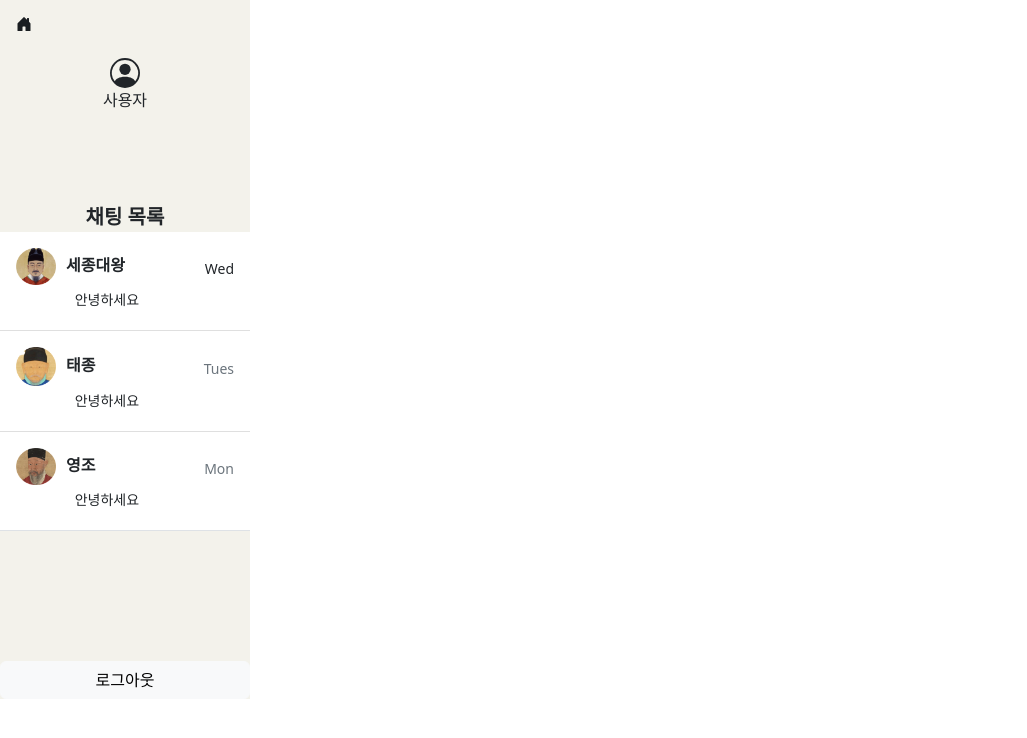
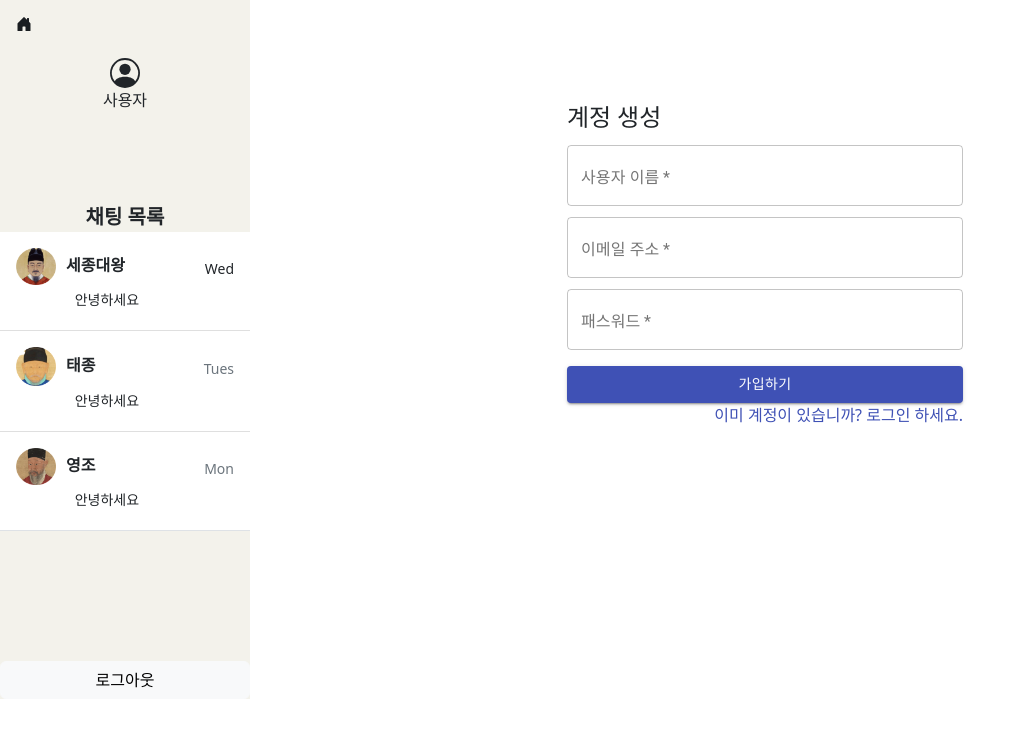
Before and after one commit to HSORI-SLSL/FRONT, a React (Create React App) app: page /signup in a window 1280 px wide. Shown: the top 738 px of the page, without its empty margins (0-1027 px from the left). Built offline with nearby package versions, Linux system fonts and the light colour scheme.

Commit message:
로그인/회원가입 시작

```diff
--- a/package.json
+++ b/package.json
@@ -2,8 +2,9 @@
   "name": "chatbot-react-app",
   "version": "0.1.0",
   "private": true,
-  "proxy": "https://9022-1-231-206-74.ngrok-free.app",
+  "proxy": "https://037a-203-252-223-253.ngrok-free.app",
   "dependencies": {
+    "@material-ui/core": "^4.12.4",
     "@testing-library/jest-dom": "^5.16.5",
     "@testing-library/react": "^13.4.0",
     "@testing-library/user-event": "^13.5.0",
--- a/src/App.js
+++ b/src/App.js
@@ -3,7 +3,9 @@ import './App.css';
 import Sidebar from './layout/sidebar';
 import ChatRoom from './chatroom';
 import Home from './home';
+import Login from './log/Login';
 import { Routes, Route, BrowserRouter } from "react-router-dom";
+import Signup from './log/Signup';
 
 
 function App() {
@@ -15,6 +17,8 @@ function App() {
         <Routes>
           <Route path="/" element={<Home/>}/>
           <Route path="/chatroom" element={<ChatRoom/>}/>
+          <Route path="/login" element={<Login/>}/>
+          <Route path="/signup" element={<Signup/>}/>
         </Routes>
       </BrowserRouter>
     </div>
--- a/src/chatroom.js
+++ b/src/chatroom.js
@@ -18,7 +18,7 @@ function Chatroom() {
         { content: '...', sender: 'bot', isTyping: true  },
       ]);
 
-      const response = await axios.post('https://9022-1-231-206-74.ngrok-free.app/query/NORMAL', {
+      const response = await axios.post('https://037a-203-252-223-253.ngrok-free.app/query/NORMAL', {
         query: message,
       });
       const data = response.data;
--- /dev/null
+++ b/src/log/Login.js
@@ -0,0 +1,70 @@
+import React from "react";
+import { Link, TextField, Button, Container, Grid, Typography } from "@material-ui/core";
+
+class Login extends React.Component{
+  constructor(props){
+    super(props);
+    this.handleSubmit=this.handleSubmit.bind(this);
+  }
+
+  handleSubmit(event){
+    event.preventDefault();
+    const data = new FormData(event.target);
+    const email = data.get("email");
+    const password = data.get("password");
+  }
+
+  render(){
+    return (
+      <Container component="main" maxWidth = "xs" style={{marginTop:"8%"}}>
+        <Grid container spacing = {2}>
+          <Grid item xs = {12}>
+            <Typography component="h1" variant="h5">
+              로그인
+            </Typography>
+          </Grid>
+        </Grid>
+        <form noValidate onSubmit={this.handleSubmit}>
+          {" "}
+          <Grid container spacing = {2}>
+            <Grid item xs = {12}>
+              <TextField
+              variant ="outlined"
+              required
+              fullWidth
+              id="email"
+              label="이메일 주소"
+              name="email"
+              autoComplete="email"
+              />
+            </Grid>
+            <Grid item xs = {12}>
+              <TextField
+              variant ="outlined"
+              required
+              fullWidth
+              name="password"
+              label="패스워드"
+              type="password"
+              id="password"
+              autoComplete="cureent-password"
+              />
+            </Grid>
+            <Grid item xs = {12}>
+              <Button
+              type="submit"
+              fullWidth
+              variant="contained"
+              color="primary"
+              >
+                로그인
+              </Button>
+            </Grid>
+          </Grid>
+        </form>
+      </Container>
+    );
+  }
+}
+
+export default Login;
--- /dev/null
+++ b/src/log/Signup.js
@@ -0,0 +1,88 @@
+import React from "react";
+import {
+  Button, TextField, Link, Grid, Container, Typography
+} from "@material-ui/core";
+
+class Signup extends React.Component {
+  constructor(props){
+    super(props);
+    this.handleSubmit = this.handleSubmit.bind(this);
+  }
+
+  handleSubmit(event){
+    event.preventDefault();
+    const data = new FormData(event.target);
+    const username = data.get("username");
+    const email = data.get("email");
+    const password = data.get("password");
+  }
+
+  render(){
+    return (
+      <Container component="main" maxWidth="xs" style={{marginTop: "8%"}}>
+        <form noValidate onSubmit={this.handleSubmit}>
+          <Grid container spacing={2}>
+            <Grid item xs = {12}>
+              <Typography component="h1" variant="h5">
+                계정 생성
+              </Typography>
+            </Grid>
+            <Grid item xs = {12}>
+              <TextField
+                autoComplete="fname"
+                name="username"
+                variant="outlined"
+                required
+                fullWidth
+                id="username"
+                label="사용자 이름"
+                autoFocuse
+              />
+            </Grid>
+            <Grid item xs ={12}>
+              <TextField
+                variant="outlined"
+                required
+                fullWidth
+                id="email"
+                label="이메일 주소"
+                name="email"
+                autoComplete="email"
+                />
+            </Grid>
+            <Grid item xs ={12}>
+              <TextField
+                variant="outlined"
+                required
+                fullWidth
+                id="password"
+                label="패스워드"
+                name="password"
+                autoComplete="current-password"
+                />
+            </Grid>
+            <Grid item xs ={12}>
+              <Button
+                type="submit"
+                fullWidth
+                variant="contained"
+                color="primary"
+              >
+                가입하기
+              </Button>
+            </Grid>
+          </Grid>
+          <Grid container justify="flex-end">
+            <Grid item>
+              <Link href="/login" variat="body2">
+                이미 계정이 있습니까? 로그인 하세요.
+              </Link>
+            </Grid>
+          </Grid>
+        </form>
+      </Container>
+    );
+  }
+}
+
+export default Signup;
```
Also changed, not shown: 1 other file (tests, documents, lock files or other folders).
